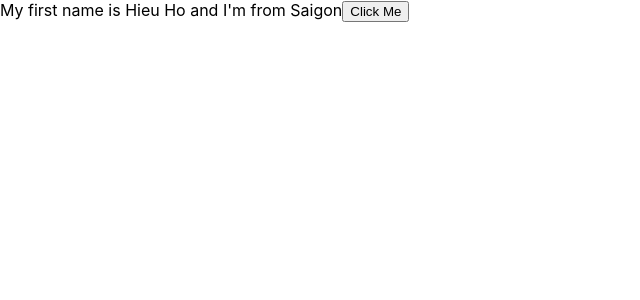
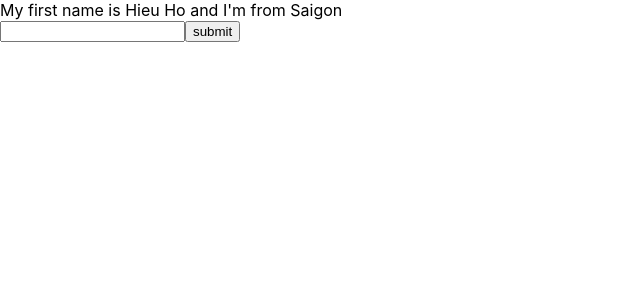
Before and after one commit to hieuhv92/create-react-app, a React (Create React App) app: page / in a window 1280 px wide. Shown: the top 300 px of the page, without its empty margins (0-640 px from the left). Built offline with nearby package versions, Linux system fonts and the light colour scheme.

Commit message:
Form in react

```diff
--- a/src/components/MyComponent.js
+++ b/src/components/MyComponent.js
@@ -16,10 +16,26 @@ class MyComponent extends React.Component {
         // console.log(event.target)
     }
 
+    handleOnchange = (event) => {
+        // alert(event.target.value)
+        this.setState({
+            name: event.target.value
+        })
+    }
+
+    handleOnSubmit = (event) => {
+        event.preventDefault()
+        alert(this.state.name)
+    }
+
     render() {
         return (
             <div>My first name is {this.state.name} and I'm from {this.state.address}
-                <button onClick={(event) => { this.handleClick(event) }}>Click Me</button>
+                {/* <button onClick={(event) => { this.handleClick(event) }}>Click Me</button> */}
+                <form onSubmit={(event) => { this.handleOnSubmit(event) }}>
+                    <input type="text" onChange={(event) => { this.handleOnchange(event) }} />
+                    <button>submit</button>
+                </form>
             </div>
         );
     }
```
